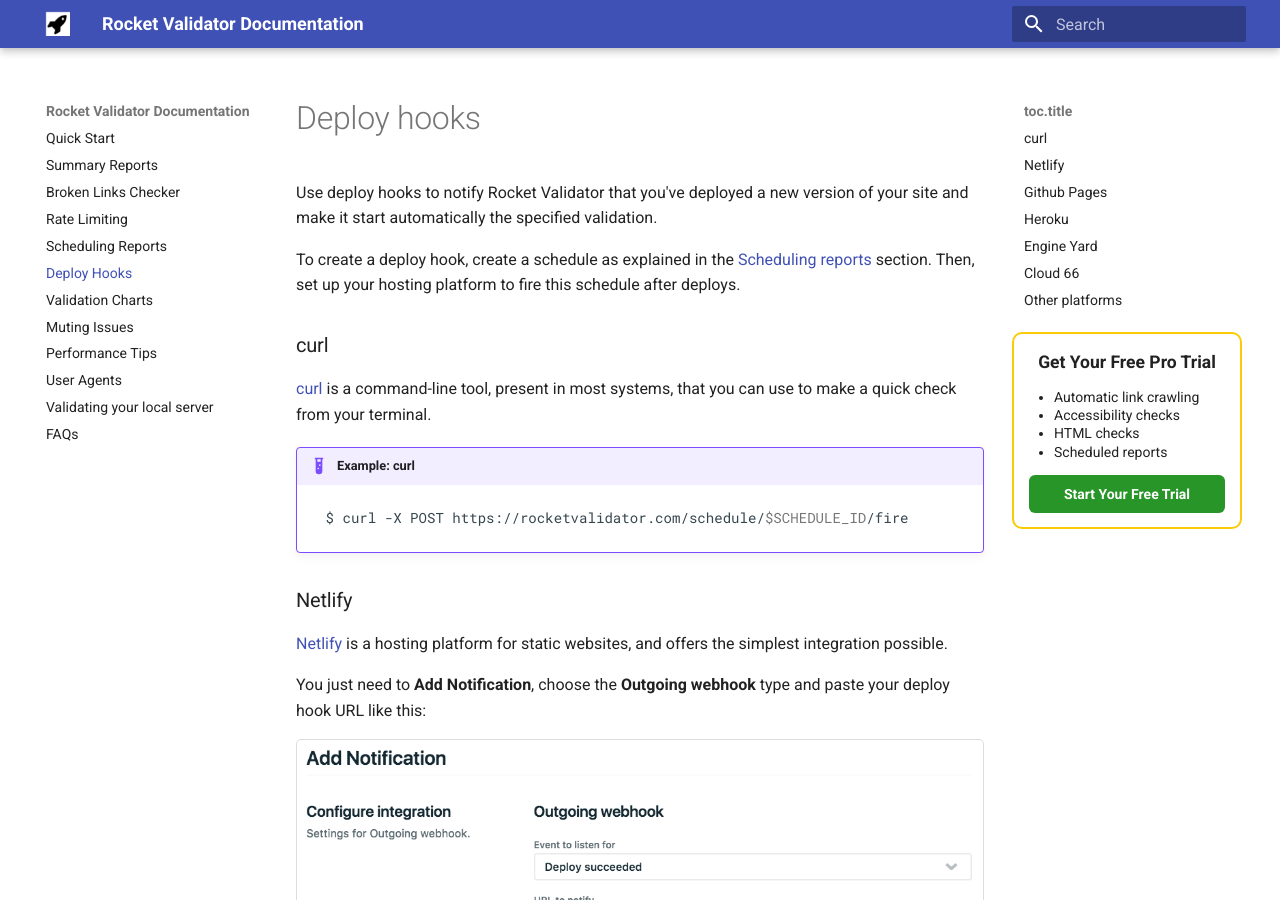
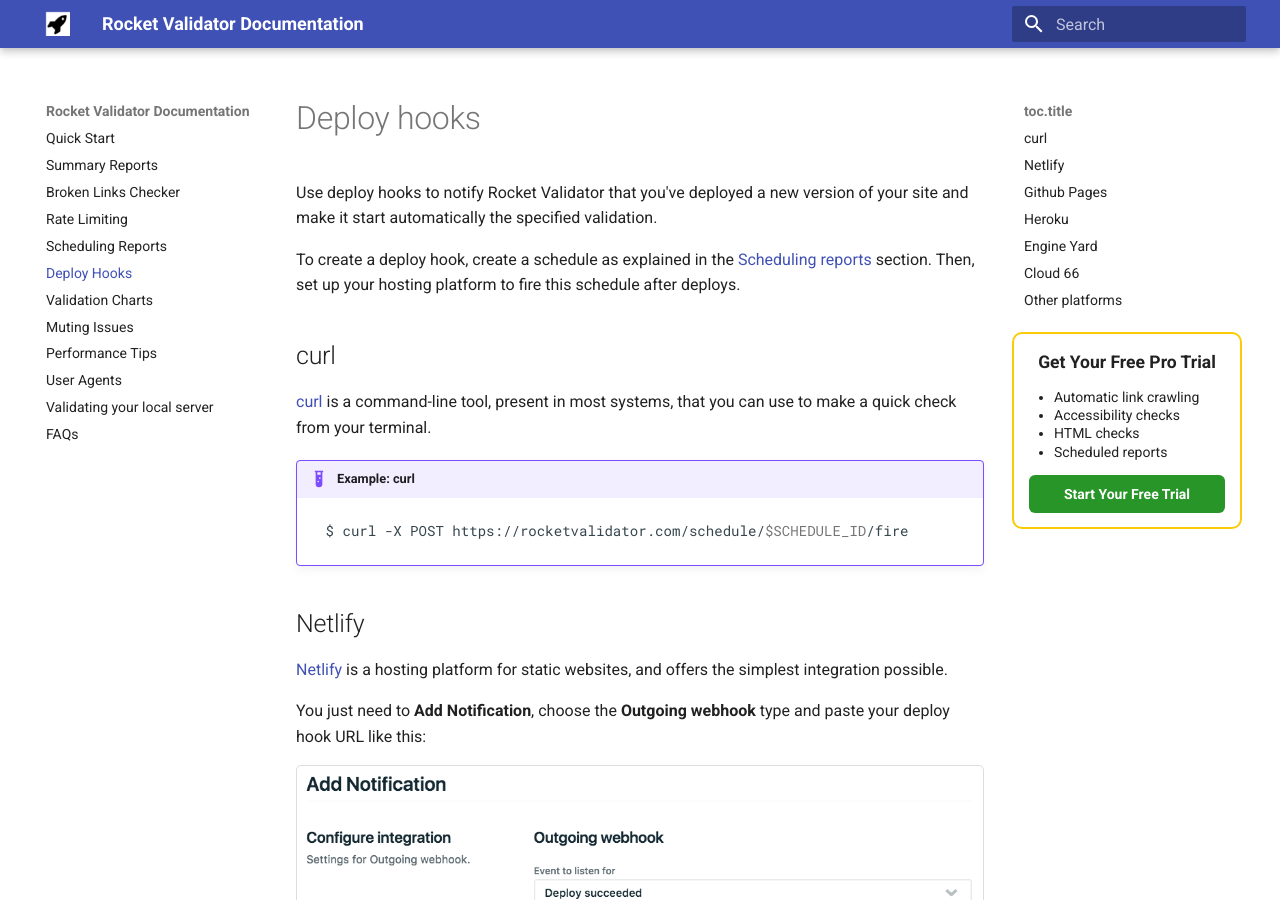
Before and after one commit to rocketvalidator/docs-rocketvalidator, an MkDocs documentation site: the page built from docs/deploy-hooks.md, in a window 1280 px wide and 900 px high. Built offline with MkDocs 1.6.1 and Material for MkDocs 9.7.7, drawn with Linux system fonts in a browser that asks for light colours.

````diff
--- a/docs/deploy-hooks.md
+++ b/docs/deploy-hooks.md
@@ -4,7 +4,7 @@ Use deploy hooks to notify Rocket Validator that you've deployed a new version o
 
 To create a deploy hook, create a schedule as explained in the [Scheduling reports](/scheduling) section. Then, set up your hosting platform to fire this schedule after deploys.
 
-### curl
+## curl
 
 <a href="http://curl.haxx.se/" target="_blank">curl</a> is a command-line tool, present in most systems, that you can use to make a quick check from your terminal.
 
@@ -13,7 +13,7 @@ To create a deploy hook, create a schedule as explained in the [Scheduling repor
     $ curl -X POST https://rocketvalidator.com/schedule/$SCHEDULE_ID/fire
     ```
 
-### Netlify
+## Netlify
 
 <a href="https://www.netlify.com/" target="_blank">Netlify</a> is a hosting platform for static websites, and offers the simplest integration possible.
 
@@ -21,7 +21,7 @@ You just need to <strong>Add Notification</strong>, choose the <strong>Outgoing
 
 ![Netlify screenshot](/img/schedules/netlify.png)
 
-### Github Pages
+## Github Pages
 
 <a href="https://pages.github.com/">Github Pages</a> let you define webhooks for different events.
 
@@ -31,7 +31,7 @@ You just need to enter your automatic validator URL in the Payload URL field, an
 
 Github Pages lets you define several deploy hooks for different services.
 
-### Heroku
+## Heroku
 
 If your site is on Heroku, you can use the <a href="https://devcenter.heroku.com/deploy-hooks#http-post-hook" target="_blank">free HTTP post hook add-on</a>, like this:
 
@@ -43,7 +43,7 @@ If your site is on Heroku, you can use the <a href="https://devcenter.heroku.com
 
 Heroku only allows one HTTP deploy hook per app, so if you need to trigger several hooks, you can set it up using <a href="https://github.com/deadlyicon/deploy-hook-forker" target="_blank">deploy hook forker</a>.
 
-### Engine Yard
+## Engine Yard
 
 Engine Yard lets you define <a href="https://support.cloud.engineyard.com/entries/21016568-use-ruby-deploy-hooks">deploy hooks using simple ruby scripts</a>. To trigger a site validation, you can create a <i>deploy/after_restart.rb</i> file on the root folder of your app, that sends the post-deploy hook using curl like this:
 
@@ -52,7 +52,7 @@ Engine Yard lets you define <a href="https://support.cloud.engineyard.com/entrie
     run "curl -X POST -d '' https://rocketvalidator.com/schedule/$SCHEDULE_ID/fire"
     ```
 
-### Cloud 66
+## Cloud 66
 
 If your site is on <a href="http://cloud66.com" target="_blank">Cloud 66</a>, you can use their <a href="http://help.cloud66.com/deployment/deploy-hooks" target="_blank">free deploy hooks</a> to define your hooks per environment on a file named <strong>.cloud66/deploy_hooks.yml</strong>, like this:
 
@@ -78,6 +78,6 @@ If your site is on <a href="http://cloud66.com" target="_blank">Cloud 66</a>, yo
         zzzzzz
     ```
 
-### Other platforms
+## Other platforms
 
 If your hosting platform is not listed here, feel free to <a href="mailto:support@rocketvalidator.com">contact us</a> and we'll help you with the integration.
````
